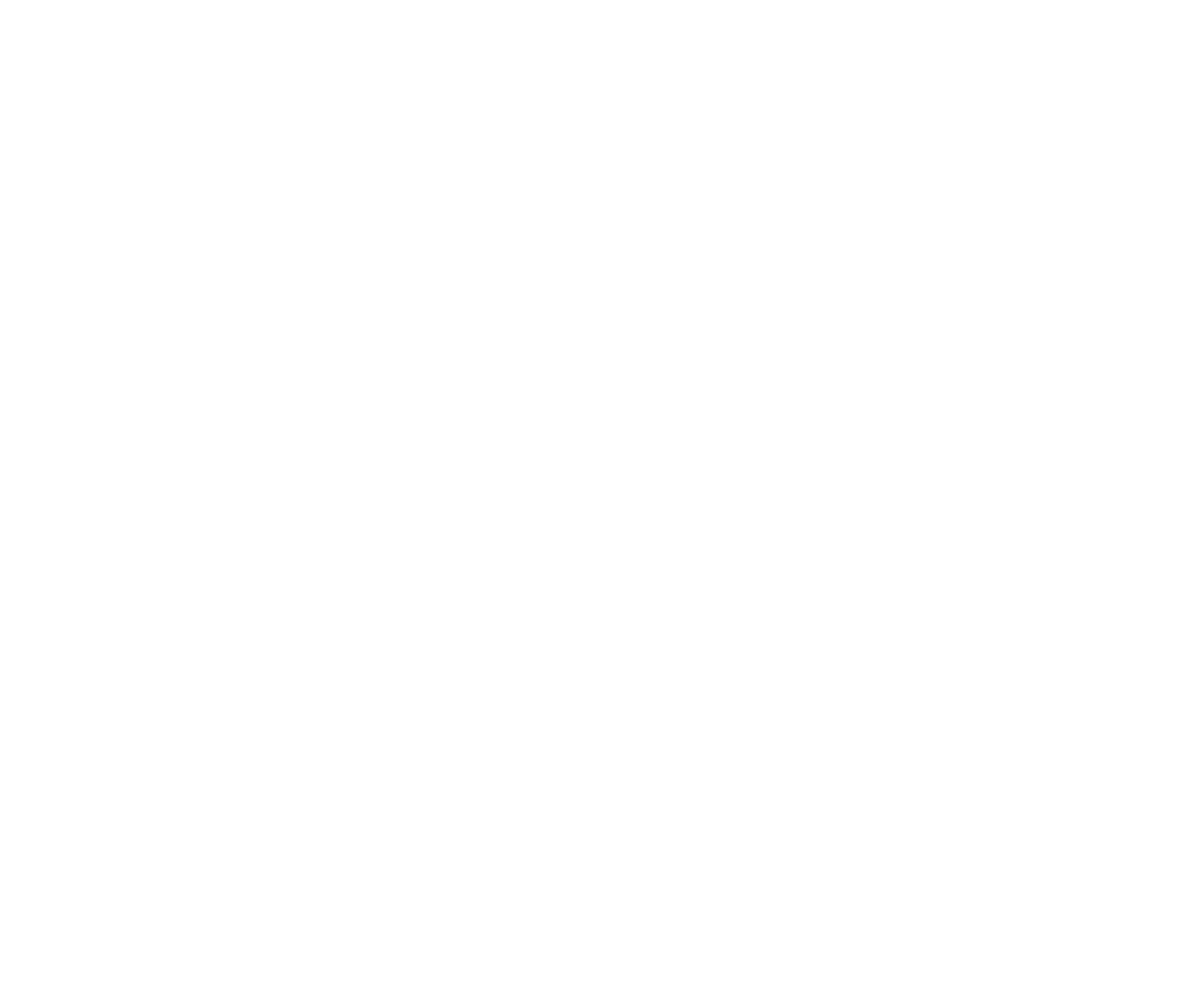
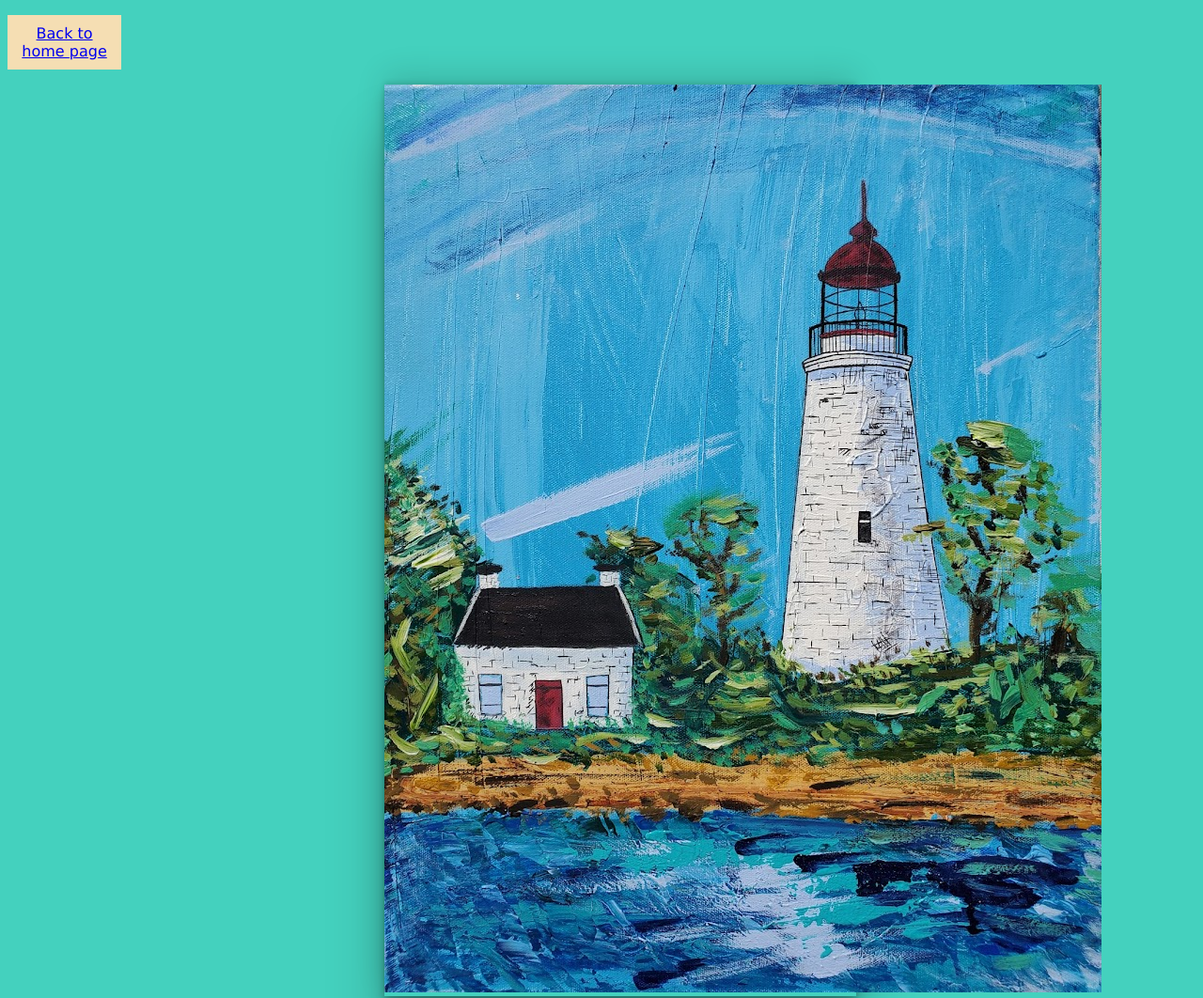
Before and after one commit to esedore/SRT621-lab-9, a website: page views/2.html in a window 1280 px wide. Shown: the top 1062 px of the page at 94% size. Before the commit the page ends 800 px from the top, so only its background shows below. Drawn offline with Linux system fonts and the light colour scheme.

Commit message:
image pages

```diff
--- a/public/css/styles.css
+++ b/public/css/styles.css
@@ -1,5 +1,5 @@
 .gallery {
-    float: left;
+    padding-left: 5%;
     display: flex;
     align-items: center;
     margin: auto;
@@ -9,9 +9,35 @@
     width: 60%;
     height: auto;
     border: 2px solid rgb(0, 0, 0);
+    box-shadow: rgba(0, 0, 0, 0.25) 0px 54px 55px, rgba(0, 0, 0, 0.12) 0px -12px 30px, rgba(0, 0, 0, 0.12) 0px 4px 6px, rgba(0, 0, 0, 0.17) 0px 12px 13px, rgba(0, 0, 0, 0.09) 0px -3px 5px;
 }
 .img {
     display: inline-block;
     width: 100%;
     height: auto;
 }
+body {
+    background-color: #44d1be;
+  }
+.fullImg{
+    list-style-type: none;
+    text-decoration: none;
+    text-align: center;
+    width: 41%;
+    height: auto;
+    box-shadow: rgba(0, 0, 0, 0.25) 0px 54px 55px, rgba(0, 0, 0, 0.12) 0px -12px 30px, rgba(0, 0, 0, 0.12) 0px 4px 6px, rgba(0, 0, 0, 0.17) 0px 12px 13px, rgba(0, 0, 0, 0.09) 0px -3px 5px;
+}
+.backLink {
+    text-decoration: none;
+    background-color: wheat;
+    padding: 10px 10px;
+    font-family:'Lucida Sans', 'Lucida Sans Regular', 'Lucida Grande', 'Lucida Sans Unicode', Verdana, sans-serif;
+    width: 8%;
+}
+ul {
+    text-align: center;
+    }
+
+    li {
+    display: inline-block;
+    }
--- a/views/1.html
+++ b/views/1.html
@@ -1,6 +1,18 @@
 <!DOCTYPE html>
 <html>
 <head>
-    <link rel="stylesheet" href="css/styles.css">
+    <link rel="stylesheet" href="../css/styles.css">
 </head>
+<body>
+    <ul class="backLink">
+        <a href="/home">Back to home page</a>
+    </ul>
+    <ul>
+        <li class="fullImg">
+            <a href="1">
+                <img src="../images/1.jpg">
+            </a>
+        </li>
+    </ul>
+</body>
 </html>
--- a/views/2.html
+++ b/views/2.html
@@ -0,0 +1,18 @@
+<!DOCTYPE html>
+<html>
+<head>
+    <link rel="stylesheet" href="../css/styles.css">
+</head>
+<body>
+    <ul class="backLink">
+        <a href="/home">Back to home page</a>
+    </ul>
+    <ul>
+        <li class="fullImg">
+            <a href="2">
+                <img src="../images/2.jpg">
+            </a>
+        </li>
+    </ul>
+</body>
+</html>
```
Also changed, not shown: views/3.html (+18 -0 lines).
